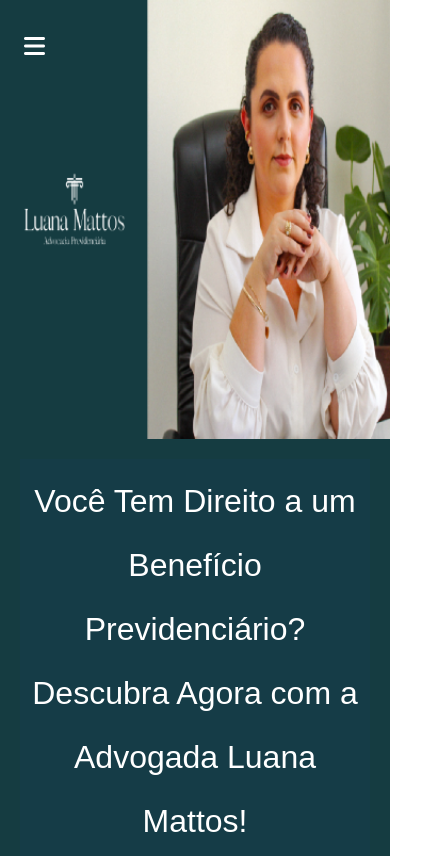
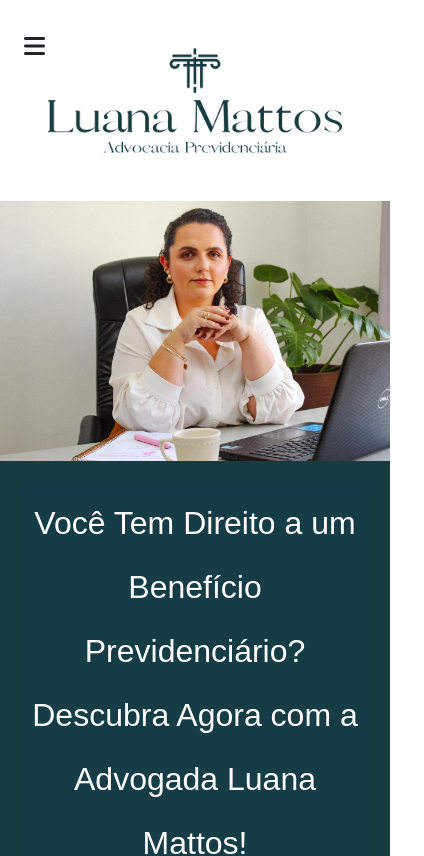
Before and after one commit to Pedrohfzip/landing, a React (Vite) app in the folder landingluanna/: page / in a window 390 px wide. Shown: the top 856 px of the page, 424 px wide, since content can reach past the window. Built offline with nearby package versions, Linux system fonts and the light colour scheme.

Commit message:
new header mobile

```diff
--- a/landingluanna/src/App.jsx
+++ b/landingluanna/src/App.jsx
@@ -44,7 +44,7 @@ function App() {
 
       <div
         id="section3"
-        className="logo-animation h-100 w-100 mt-5 "
+        className="logo-animation h-100 w-100 mt-5 m-0"
         style={{
           width: '100vw',
           height: '100vh',
@@ -76,13 +76,13 @@ function App() {
 
       <div
         id="section4"
-        className="logo-animation h-100 w-100 text-center pt-2 pb-2"
+        className="logo-animation h-100 w-100 text-center pt-2 pb-2 m-0"
         style={{
           background: '#153C41',
           color: '#fff',
         }}
       >
-        <div className="row">
+        <div className="row m-0">
           {/* Coluna da imagem */}
           <div className="col-md-6 d-flex justify-content-center align-items-center">
             <img
@@ -137,7 +137,7 @@ function App() {
 
       {/* Footer */}
       <footer
-        className="d-flex justify-content-between align-items-center p-4"
+        className="d-flex flex-wrap text-center justify-content-between align-items-center p-4 m-0"
         ref={contatoRef}
         id='contatoRef'
         style={{
@@ -146,7 +146,7 @@ function App() {
         }}
       >
         {/* Imagem à esquerda */}
-        <div>
+        <div className='text-center'>
           <img
             src={placa}
             alt="Placa"
@@ -158,7 +158,7 @@ function App() {
         </div>
 
         {/* Ícones e informações à direita */}
-        <div className="text-center">
+        <div className="text-center m-0">
           <div className="mb-2">
             <i className="fab fa-whatsapp fa-lg me-3"></i>
             <span>(49) 99908-9980</span>
--- a/landingluanna/src/components/header.jsx
+++ b/landingluanna/src/components/header.jsx
@@ -1,8 +1,9 @@
 import React, { useState, useEffect, useRef } from 'react';
 import '../App.css';
 import './style.css';
-import logo from '../../public/headerback3.png'; // Caminho para a imagem de fundo alternativa
+import logo from '../../public/img2header.jpeg'; // Caminho para a imagem de fundo alternativa
 import logo2 from '../../public/back2.png'; // Caminho para a imagem de fundo alternativa
+import logoMarca from '../../public/Logo.png'; // Caminho para a imagem de fundo alternativa
 import 'bootstrap/dist/css/bootstrap.min.css';
 export default function Header({ scrollToSection }) {
   const [isMobile, setIsMobile] = useState(window.innerWidth <= 700);
@@ -37,15 +38,38 @@ export default function Header({ scrollToSection }) {
       <div className="header-container p-0 m-0">
         {/* Logo exibido apenas em telas pequenas */}
         {isMobile && (
+          <>
+            <div className='w-100 h-100 d-flex flex-column '>
+                <div className='p-5'>
+                    <img
+                      src={logoMarca}
+                      alt="Background"
+                      className='m-0 d-flex align-items-center'
+                      style={{
+                        zIndex: -1,
+                        // height: '100%',
+                        // Mantém a proporção
+                      }}
+                />
+
+                  </div>
+                  <div className='d-flex align-items-center'>
+
                         <img
                     src={logo}
                     alt="Background"
                     className='m-0'
                     style={{
-              zIndex: -1,
-              // height: '100%', // Mantém a proporção
+                      // position: 'absolute',
+                      objectFit: 'cover',
+                      zIndex: -3,
+                      width: '100%',
+                      height: '100%', // Mantém a proporção
                     }}
                   />
+                  </div>
+            </div>
+          </>
         )}
           {!isMobile && (
           <img
@@ -85,13 +109,13 @@ export default function Header({ scrollToSection }) {
 
        {isMobile && (
           <button onClick={toggleMenu} className="navbar-toggler text-white align-items-center d-flex text-center justify-content-center p-2">
-    <i className="fas fa-bars fa-2x text-white"></i> {/* Ícone de três linhas (hamburger) */}
+            <i className="fas fa-bars fa-2x text-dark"></i> {/* Ícone de três linhas (hamburger) */}
           </button>
         )}
 
           {/* Menu de 3 linhas (hamburger) em telas pequenas */}
           {isMobile && menuVisible && (
-              <div className="mobile-menu d-flex flex-column text-centet" style={{ backgroundColor: '#153C47', padding: '10px', display: 'flex' }}>
+              <div className="mobile-menu d-flex flex-column text-centet" style={{ backgroundColor: '#153C47', padding: '10px', display: 'flex', borderRadius: '15px' }}>
                    <a href="https://wa.me/5549999089980" target="_blank" rel="noopener noreferrer" className="text-decoration-none logo-animation me-1">
                 <i className="fab fa-whatsapp fa-2x me-5" style={{ color: 'white' }}></i>
               </a>
@@ -121,7 +145,7 @@ export default function Header({ scrollToSection }) {
           </h1>
         </div>
 
-        <div className="d-flex w-100 justify-content-center my-3">
+        <div className="d-flex w-100 justify-content-center ">
           <button className="btn btn-lg btn-warning text-uppercase fw-bold" style={{ padding: "15px 30px", fontSize: "1.5rem", borderRadius: "5px", backgroundColor: "#FFC107", color: "#153C41", border: "none", boxShadow: "0px 4px 6px rgba(0, 0, 0, 0.3)", cursor: "pointer" }} onClick={() => alert("Redirecionando para agendamento...")}>
             Agende seu Horário AGORA!
           </button>
--- a/landingluanna/src/components/reviews.jsx
+++ b/landingluanna/src/components/reviews.jsx
@@ -39,11 +39,11 @@ const Testimonials = () => {
         background: "white",
       }}
     >
-      <div className="row align-items-center " style={{ position: "relative", zIndex: 2 }}>
-        <div className="col-md-12 mt-2 mb-5 justify-content-center">
+      <div className="row align-items-center m-0" style={{ position: "relative", zIndex: 2 }}>
+        <div className="col-md-12  justify-content-center m-0">
           <div
             id="testimonialCarousel"
-            className="carousel slide mt-5 text-center d-flex justify-content-center"
+            className="carousel slide mt-5 text-center d-flex justify-content-center m-0"
             data-bs-ride="carousel"
             data-bs-interval="3000"
             style={{ overflow: "visible" }}
--- a/landingluanna/src/components/style.css
+++ b/landingluanna/src/components/style.css
@@ -21,7 +21,7 @@ img {
   position: relative;
   width: 100vw;
   height: 100vh; /* Faz o header ocupar toda a altura da viewport */
-  /* background-image: url('../../public/back2.png'); Caminho para a imagem */
+
   background-size: cover; /* Ajusta a imagem ao tamanho do container sem cortes */
   background-position: center; /* Centraliza a imagem */
   background-repeat: no-repeat; /* Evita repetições */
```
Also changed, not shown: landingluanna/public/Mobile.png (added), landingluanna/public/img2header.jpeg (added). Lines whose indentation alone changed are shown as unchanged.
